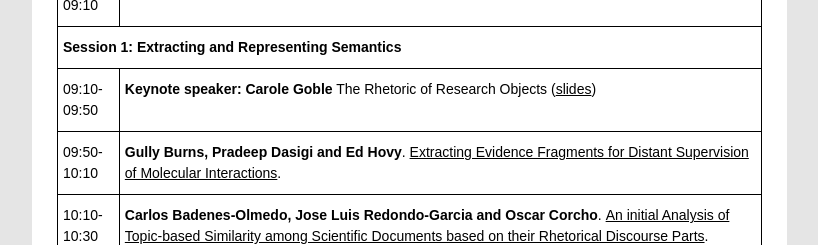
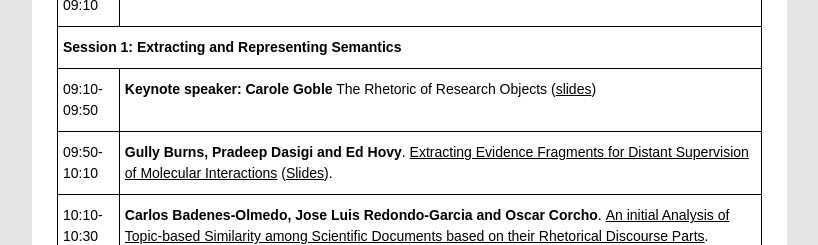
Before and after one commit to semSci/semSci2017, a plain HTML site: page index.html in a window 1280 px wide. Shown: the part 1300-1545 px from the top of the page, without its empty margins (338-1156 px from the left). Drawn offline with Linux system fonts and the light colour scheme.

Commit message:
updates on presentations

```diff
--- a/index.html
+++ b/index.html
@@ -112,11 +112,11 @@
   </tr>
   <tr>
     <td class="tg-yw4l">09:10-09:50</td>
-    <td class="tg-yw4l"><strong>Keynote speaker: Carole Goble</strong> The Rhetoric of Research Objects (<a href="presentations/SemSci2017-GOBLE-distribute.pptx">slides</a>)</td>
+    <td class="tg-yw4l"><strong>Keynote speaker: Carole Goble</strong> The Rhetoric of Research Objects (<a href="presentations/semsci2017-GOBLE-distribute.pptx">slides</a>)</td>
   </tr>
   <tr>
     <td class="tg-yw4l">09:50-10:10</td>
-    <td class="tg-yw4l"><strong>Gully Burns, Pradeep Dasigi and Ed Hovy</strong>. <a href="http://ceur-ws.org/Vol-1931/paper-02.pdf">Extracting Evidence Fragments for Distant Supervision of Molecular Interactions</a>.</td>
+    <td class="tg-yw4l"><strong>Gully Burns, Pradeep Dasigi and Ed Hovy</strong>. <a href="http://ceur-ws.org/Vol-1931/paper-02.pdf">Extracting Evidence Fragments for Distant Supervision of Molecular Interactions</a> (<a href="presentations/semsci2017-burns-final.pptx">Slides</a>).</td>
   </tr>
   <tr>
     <td class="tg-yw4l">10:10-10:30</td>
@@ -231,7 +231,7 @@ Papers presenting a tool will be reviewed based on potential impact of the tool
 <h4  class="blue">Invited Speakers</h4>
 
 <ul class="sublist2">
-<li><a href="http://www.manchester.ac.uk/research/carole.goble/" target="_blank">Carole Goble</a>, University of Manchester. Title: <strong>The Rhetoric of Research Objects</strong> (<a href="presentations/SemSci2017-GOBLE-distribute.pptx">slides</a>). We have all grown up with the research article and article collections (let’s call them libraries) as the prime means of scientific discourse. But research output is more than just the rhetorical narrative. The experimental methods, computational codes, data, algorithms, workflows, Standard Operating Procedures, samples and so on are the objects of research that enable reuse and reproduction of scientific experiments, and they too need to be examined and exchanged as research knowledge.
+<li><a href="http://www.manchester.ac.uk/research/carole.goble/" target="_blank">Carole Goble</a>, University of Manchester. Title: <strong>The Rhetoric of Research Objects</strong> (<a href="presentations/semsci2017-GOBLE-distribute.pptx">slides</a>). We have all grown up with the research article and article collections (let’s call them libraries) as the prime means of scientific discourse. But research output is more than just the rhetorical narrative. The experimental methods, computational codes, data, algorithms, workflows, Standard Operating Procedures, samples and so on are the objects of research that enable reuse and reproduction of scientific experiments, and they too need to be examined and exchanged as research knowledge.
 We can think of “Research Objects” as different types and as packages all the components of an investigation.  If we stop thinking of publishing papers and start thinking of releasing Research Objects (software), then scholar exchange is a new game: ROs and their content evolve; they are multi-authored and their authorship evolves; they are a mix of virtual and embedded, and so on.
 But first, some baby steps before we get carried away with a new vision of scholarly communication. Many journals (e.g. eLife, F1000, Elsevier) are just figuring out how to package together the supplementary materials of a paper. Data catalogues are figuring out how to virtually package multiple datasets scattered across many repositories to keep the integrated experimental context.
 Research Objects (http://researchobject.org/) is a framework by which the many, nested and contributed components of research can be packaged together in a systematic way, and their context, provenance and relationships richly described. The brave new world of containerisation provides the containers and Linked Data provides the metadata framework for the container manifest construction and profiles. It’s not just theory, but also in practice with examples in Systems Biology modelling, Bioinformatics computational workflows, and Health Informatics data exchange. I’ll talk about why and how we got here, the framework and examples, and what we need to do.
```
Also changed, not shown: 1 other file.
